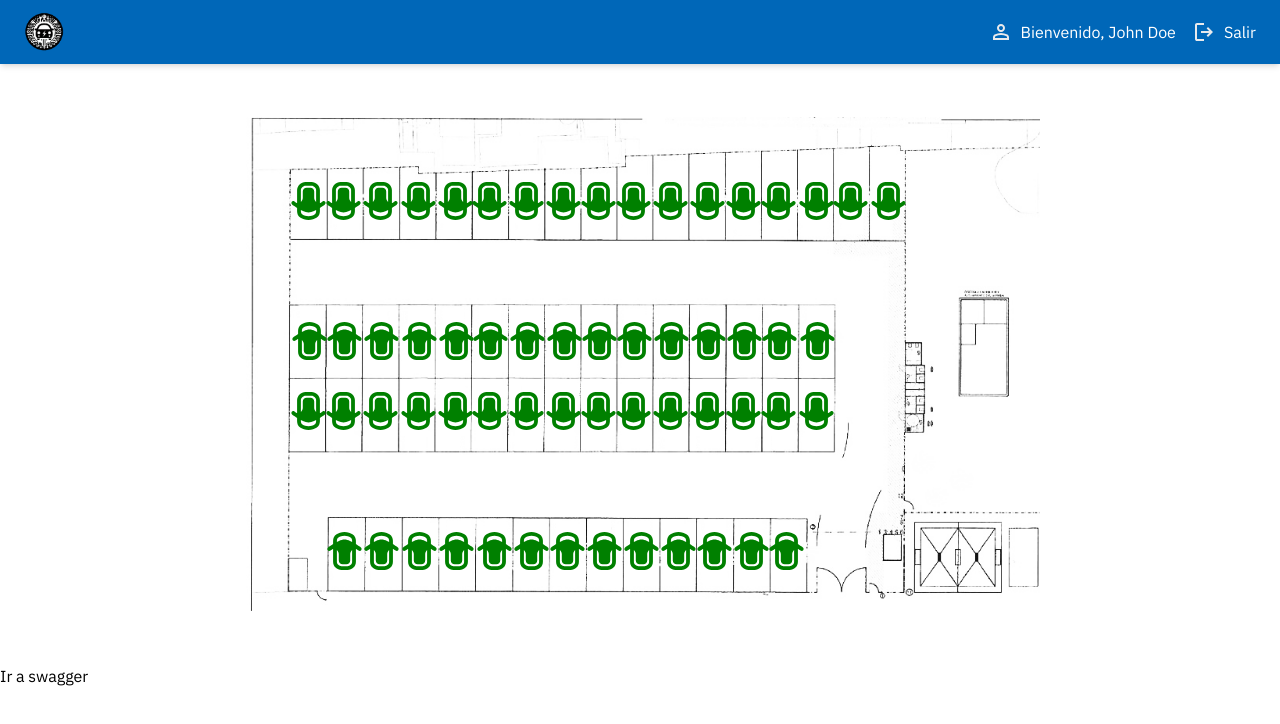
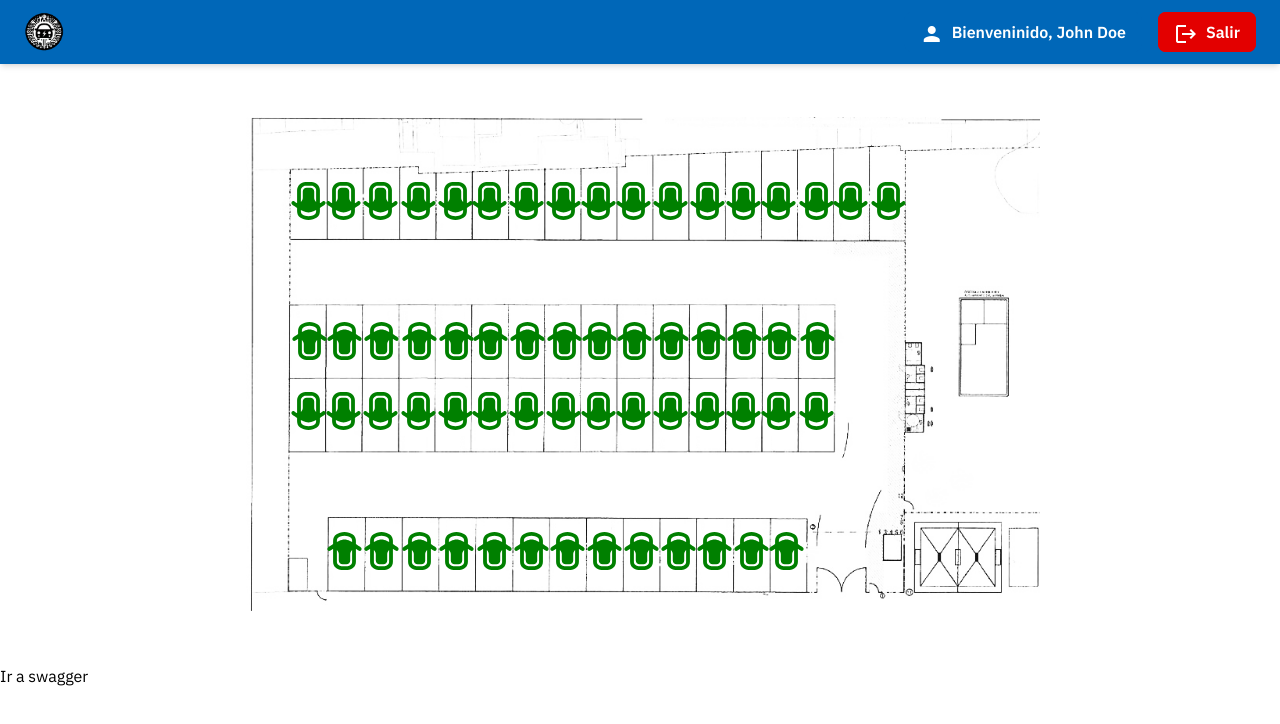
Before and after one commit to AutoNext-Code/AutoNext-Code, an Angular app in the folder frontend/autonext-client/: page /home in a window 1280 px wide. Shown: the top 724 px of the page. Built offline with nearby package versions, Linux system fonts and the light colour scheme.

Commit message:
Refactor HeaderComponent

```diff
--- a/frontend/autonext-client/src/app/shared/custom-button/custom-button.component.html
+++ b/frontend/autonext-client/src/app/shared/custom-button/custom-button.component.html
@@ -4,14 +4,10 @@
   [ngStyle]="buttonStyle"
   (click)="handleClick($event)"
 >
-  <span class="flex items-center gap-2"
-    >{{ label }}
-    <span
-      *ngIf="icon"
-      class="material-icons relative top-[2px]"
-      [style.fontSize]="iconSize"
-    >
+  <span class="flex items-center gap-2" [ngClass]="iconPosition === 'right' ? 'flex-row-reverse' : 'flex-row'">
+    <span *ngIf="icon" class="material-icons relative top-[2px]" [style.fontSize]="iconSize">
       {{ icon }}
     </span>
+    {{ label }}
   </span>
 </button>
--- a/frontend/autonext-client/src/app/shared/custom-button/custom-button.component.ts
+++ b/frontend/autonext-client/src/app/shared/custom-button/custom-button.component.ts
@@ -16,11 +16,12 @@ export class CustomButtonComponent {
   @Input() label: string = 'Click';
   @Input() type: string = 'button';
   @Input() disabled?: boolean = false;
-  @Input() color: 'dark-blue' | 'light-blue' | 'gray' | 'red' | 'green' =
+  @Input() color: 'dark-blue' | 'light-blue' | 'gray' | 'red' | 'green' | 'light-gray' =
     'dark-blue';
   @Input() extraClasses?: string = '';
   @Input() icon?: string = '';
   @Input() iconSize?: string = '24px';
+  @Input() iconPosition: 'left' | 'right' = 'left';
 
   @Output() onClick = new EventEmitter<Event>();
 
--- a/frontend/autonext-client/src/app/shared/header/header.component.html
+++ b/frontend/autonext-client/src/app/shared/header/header.component.html
@@ -1,46 +1,25 @@
 <header class="bg-mydark-blue text-white flex justify-between items-center px-6 py-3 shadow-md">
-    <!-- Logo -->
+
     <div class="flex items-center">
         <img src="assets/logo.png" alt="Logo" class="h-10">
     </div>
 
     <!-- Menú para pantallas grandes -->
-    <div class="hidden md:flex items-center gap-4">
-        <button class="flex items-center hover:font-semibold">
-            <svg xmlns="http://www.w3.org/2000/svg" height="24px" viewBox="0 -960 960 960" width="24px" fill="#e8eaed">
-                <path d="M480-480q-66 0-113-47t-47-113q0-66 47-113t113-47q66 0 113 47t47 113q0 66-47 113t-113 47ZM160-160v-112q0-34 17.5-62.5T224-378q62-31 126-46.5T480-440q66 0 130 15.5T736-378q29 15 46.5 43.5T800-272v112H160Zm80-80h480v-32q0-11-5.5-20T700-306q-54-27-109-40.5T480-360q-56 0-111 13.5T260-306q-9 5-14.5 14t-5.5 20v32Zm240-320q33 0 56.5-23.5T560-640q0-33-23.5-56.5T480-720q-33 0-56.5 23.5T400-640q0 33 23.5 56.5T480-560Zm0-80Zm0 400Z" />
-            </svg>
-            <span class="ml-2">Bienvenido, John Doe</span>
-        </button>
-
-        <button class="flex items-center hover:font-semibold">
-            <svg xmlns="http://www.w3.org/2000/svg" height="24px" viewBox="0 -960 960 960" width="24px" fill="#e8eaed">
-                <path d="M200-120q-33 0-56.5-23.5T120-200v-560q0-33 23.5-56.5T200-840h280v80H200v560h280v80H200Zm440-160-55-58 102-102H360v-80h327L585-622l55-58 200 200-200 200Z" />
-            </svg>
-            <span class="ml-2">Salir</span>
-        </button>
+    <div class="hidden md:flex gap-4">
+        <app-custom-button label="Bienveninido, John Doe" icon="person">
+        </app-custom-button>
+        <app-custom-button label="Salir" icon="logout" color="red" class="rounded-lg">
+        </app-custom-button>
     </div>
 
     <!-- Menú desplegable para pantallas móviles -->
-    <button class="md:hidden flex items-center" (click)="toggleMenu()">
-        <svg xmlns="http://www.w3.org/2000/svg" height="30px" viewBox="0 -960 960 960" width="30px" fill="white">
-            <path d="M120-240v-80h720v80H120Zm0-200v-80h720v80H120Zm0-200v-80h720v80H120Z"/>
-        </svg>
-    </button>
+    <app-custom-button label="" icon="menu" iconSize="36px" class="md:hidden flex items-center" (onClick)="toggleMenu()"></app-custom-button>
 
-    <div *ngIf="menuOpen" class="absolute top-16 right-4 bg-white text-mygray rounded-lg shadow-lg py-3 px-5 flex flex-col space-y-2 md:hidden">
-        <button class="flex items-center hover:font-semibold">
-            <svg xmlns="http://www.w3.org/2000/svg" height="24px" viewBox="0 -960 960 960" width="24px" fill="#757575">
-                <path d="M480-480q-66 0-113-47t-47-113q0-66 47-113t113-47q66 0 113 47t47 113q0 66-47 113t-113 47ZM160-160v-112q0-34 17.5-62.5T224-378q62-31 126-46.5T480-440q66 0 130 15.5T736-378q29 15 46.5 43.5T800-272v112H160Zm80-80h480v-32q0-11-5.5-20T700-306q-54-27-109-40.5T480-360q-56 0-111 13.5T260-306q-9 5-14.5 14t-5.5 20v32Zm240-320q33 0 56.5-23.5T560-640q0-33-23.5-56.5T480-720q-33 0-56.5 23.5T400-640q0 33 23.5 56.5T480-560Zm0-80Zm0 400Z" />
-            </svg>
-            <span class="ml-2">Bienvenido, John Doe</span>
-        </button>
-
-        <button class="flex items-center hover:font-semibold">
-            <svg xmlns="http://www.w3.org/2000/svg" height="24px" viewBox="0 -960 960 960" width="24px" fill="#757575">
-                <path d="M200-120q-33 0-56.5-23.5T120-200v-560q0-33 23.5-56.5T200-840h280v80H200v560h280v80H200Zm440-160-55-58 102-102H360v-80h327L585-622l55-58 200 200-200 200Z" />
-            </svg>
-            <span class="ml-2">Salir</span>
-        </button>
+    <div *ngIf="menuOpen"
+        class="absolute top-20 right-4 rounded-lg shadow-lg py-3 px-5 flex flex-col space-y-2 md:hidden">
+        <app-custom-button label="Bienveninido, John Doe" icon="person" class="rounded-lg">
+        </app-custom-button>
+        <app-custom-button label="Salir" icon="logout" color="red" class="rounded-lg">
+        </app-custom-button>
     </div>
 </header>
--- a/frontend/autonext-client/src/app/shared/header/header.component.ts
+++ b/frontend/autonext-client/src/app/shared/header/header.component.ts
@@ -1,9 +1,10 @@
 import { CommonModule } from '@angular/common';
 import { Component } from '@angular/core';
+import { CustomButtonComponent } from "../custom-button/custom-button.component";
 
 @Component({
   selector: 'shared-header',
-  imports: [CommonModule],
+  imports: [CommonModule, CustomButtonComponent],
   templateUrl: './header.component.html',
   styleUrl: './header.component.css'
 })
```
